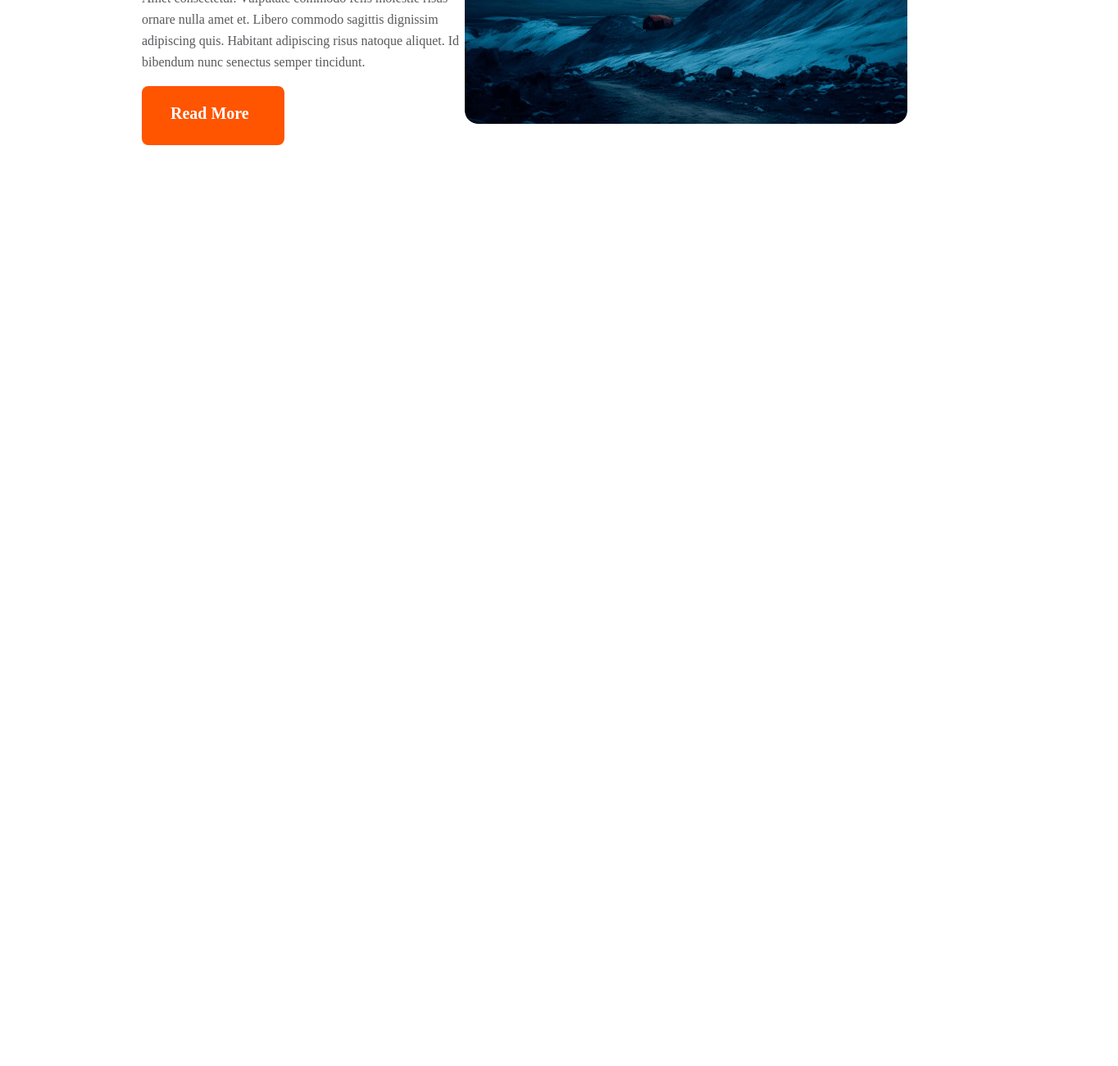
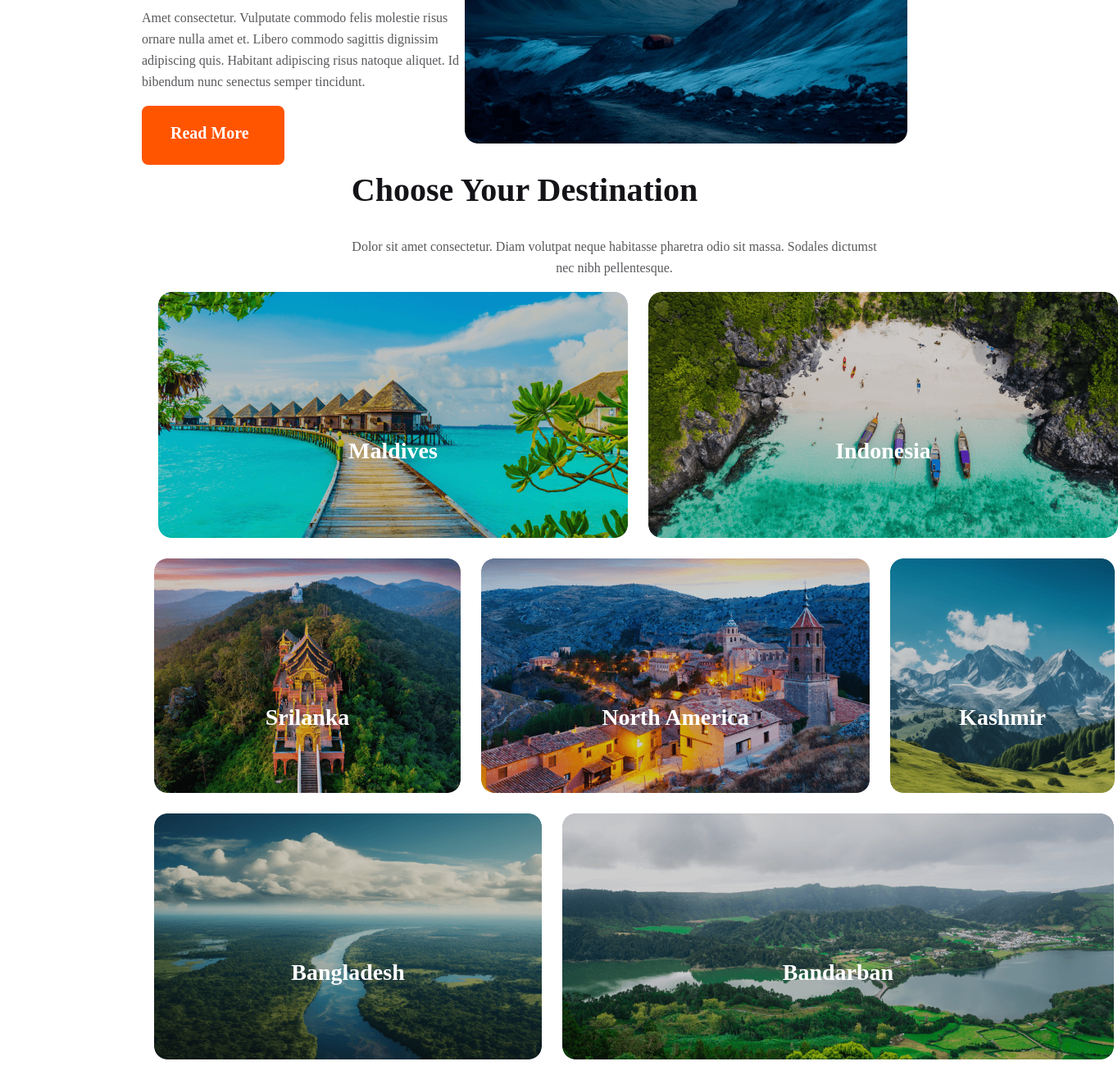
Before and after one commit to mobarak-06/assignment-2, a plain HTML site: page index.html in a window 1280 px wide. Shown: the part 1139-2439 px from the top of the page at 82% size, 1364 px wide, since content can reach past the window. Before the commit the page ends 1316 px from the top, so only its background shows below. Drawn offline with Linux system fonts and the light colour scheme.

Commit message:
main part added

```diff
--- a/index.html
+++ b/index.html
@@ -12,7 +12,7 @@
             <div class="logo">
             <img class="logo-img" src="Images/Group 40071 (2).png" alt="">
 
-            <h3 class="title">M.H<span>Travel</span></h3>
+            <h4 class="title">M.H<span>Travel</span></h4>
         </div>
             <ul class="sub-title">
                 <li><a href=""></a><span class="rong">Home</span></li>
@@ -60,6 +60,39 @@
          </section>
     </header>
     <main>
+        <section>
+            <h2 class="c1">Choose Your Destination</h2>
+            <p class="c2">
+                Dolor sit amet consectetur. Diam volutpat neque habitasse pharetra odio sit massa. Sodales dictumst nec nibh pellentesque.
+            </p>
+            <div class="main-box1">
+                <div class="img1">
+                   <h3>Maldives</h3>
+                </div>
+                <div class="img1" id="img2">
+                    <h3>Indonesia</h3>
+                </div>
+            </div>
+            <div class="main-box2">
+                <div class="img3">
+                    <h3>Srilanka</h3>
+                </div>
+                <div class="img4">
+                    <h3>North America</h3>
+                </div>
+                <div class="img5">
+                    <h3>Kashmir</h3>
+                </div>
+            </div>
+            <div class="main-box3">
+               <div class="img6">
+                  <h3>Bangladesh</h3>
+               </div>
+               <div class="img7">
+                  <h3>Bandarban</h3>
+               </div>
+            </div>
+        </section>
 
     </main>
     <footer>
--- a/styles/travels.css
+++ b/styles/travels.css
@@ -9,7 +9,7 @@
     width: 48px;
     height: 56.008px;
     flex-shrink: 0;
-    margin-top: 30px;
+    margin-top: 35px;
 }
 .sub-title{
     display: flex;
@@ -55,7 +55,9 @@ font-weight: 700;
     height: 500px;
     flex-shrink: 0;
     border-radius: 16px;
-    background-image: url(../Images/Group\ 13\ \(1\)\ \(1\).png);
+    background-image: linear-gradient(180deg, rgba(19, 19, 24, 0.80) 0%, rgba(19, 19, 24, 0.00) 100%);
+    background: url(../Images/Group\ 13\ \(1\)\ \(1\).png);
+
     margin: 0 auto;
 
 }
@@ -161,7 +163,118 @@ padding-top: 20px;
     background: url(<path-to-image>), lightgray 50% / cover no-repeat;
     background-image: url(../Images/Rectangle\ 4.png);
 }
-/* respone section */
+.c1{
+    color: #131318;
+    text-align: center;
+    font-family: Mulish;
+    font-size: 40px;
+    font-weight: 800;
+}
+.c2{
+    color: rgba(19, 19, 24, 0.70);
+    text-align: center;
+    font-family: Mulish;
+    font-size: 16px;
+    font-weight: 400;
+    line-height: 26px;
+    width: 643px;
+    margin-left: 420px;
+}
+.main-box1{
+  margin: 0 135px;
+  display: flex;
+  gap: 25px;
+  padding-left: 50px;
+}
+.img1{
+    width: 573px;
+    height: 300px;
+    flex-shrink: 0;
+    border-radius: 16px;
+    background: url(../Images/Rectangle\ 5.png);
+    background-image: linear-gradient(0deg, rgba(19, 19, 24, 0.20) 0%, rgba(19, 19, 24, 0.20) 100%), url(<path-to-image>), lightgray 50% / cover no-repeat;;
+}
+#img2{
+    background: url(../Images/Rectangle\ 8.png);
+}
+h3{
+    color: #FFF;
+    text-align: center;
+    font-family: Mulish;
+    font-size: 28px;
+    font-weight: 800;
+    padding-top: 150px;
+}
+.main-box2{
+  display: flex;
+  gap: 25px;
+  margin-top: 25px;
+  padding-left: 180px;
+}
+.img3{
+    width: 374px;
+    height: 286px;
+    flex-shrink: 0;
+    border-radius: 16px;
+    background:url(../Images/Rectangle\ 6.png);
+    background-image: linear-gradient(0deg, rgba(19, 19, 24, 0.20) 0%, rgba(19, 19, 24, 0.20) 100%), url(<path-to-image>), lightgray 50% / cover no-repeat;;
+}
+.img4{
+    width: 474px;
+    height: 286px;
+    flex-shrink: 0;
+    border-radius: 16px;
+    background: url(../Images/Rectangle\ 7.png);
+    background-image: linear-gradient(0deg, rgba(19, 19, 24, 0.20) 0%, rgba(19, 19, 24, 0.20) 100%), url(<path-to-image>), lightgray 50% / cover no-repeat;
+}
+.img5{
+    width: 274px;
+    height: 286px;
+    flex-shrink: 0;
+    border-radius: 16px;
+    background:url(../Images/Rectangle\ 9.png);
+    background-image: linear-gradient(0deg, rgba(19, 19, 24, 0.20) 0%, rgba(19, 19, 24, 0.20) 100%), url(<path-to-image>), lightgray 50% / cover no-repeat;;
+}
+.main-box3{
+    display: flex;
+  gap: 25px;
+  margin-top: 25px;
+  padding-left: 180px;
+}
+.img6{
+    width: 473px;
+    height: 300px;
+    flex-shrink: 0;
+    border-radius: 16px;
+    background: url(../Images/Rectangle\ 11.png);
+    background-image: linear-gradient(0deg, rgba(19, 19, 24, 0.20) 0%, rgba(19, 19, 24, 0.20) 100%), url(<path-to-image>), lightgray 50% / cover no-repeat;;
+}
+.img7{
+    width: 673px;
+    height: 300px;
+    flex-shrink: 0;
+    border-radius: 16px;
+    background: url(../Images/Rectangle\ 10.png);
+    background-image: linear-gradient(0deg, rgba(19, 19, 24, 0.20) 0%, rgba(19, 19, 24, 0.20) 100%), url(<path-to-image>), lightgray 50% / cover no-repeat;;
+}
+
+
+
+
+
+
+
+
+
+
+
+
+
+
+
+
+
+
 @media screen and (max-width:600px) {
     .logo-img{
         width: 28.724px;
@@ -227,4 +340,5 @@ padding-top: 20px;
             margin-left: 50px;
         }
 
+
 }
```
